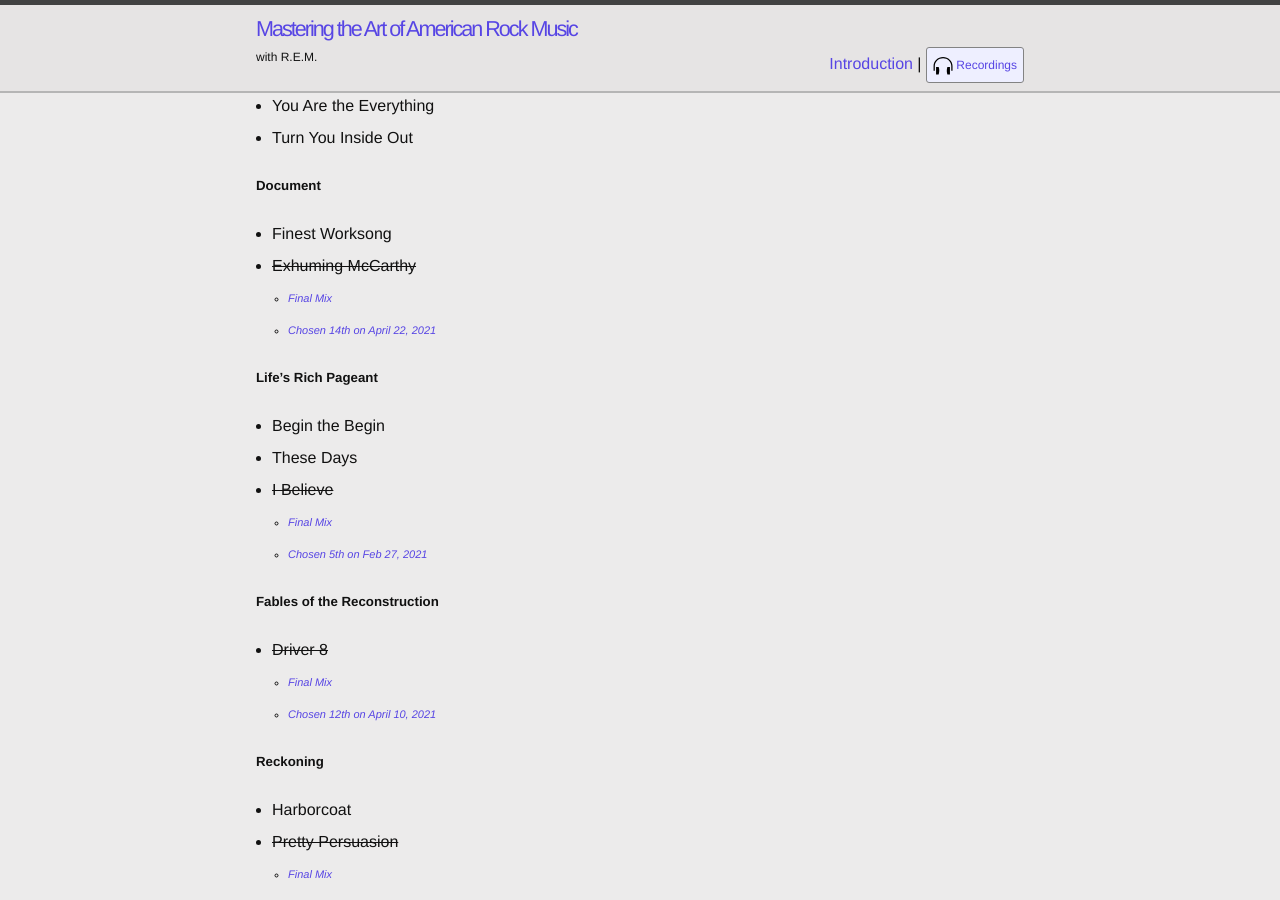
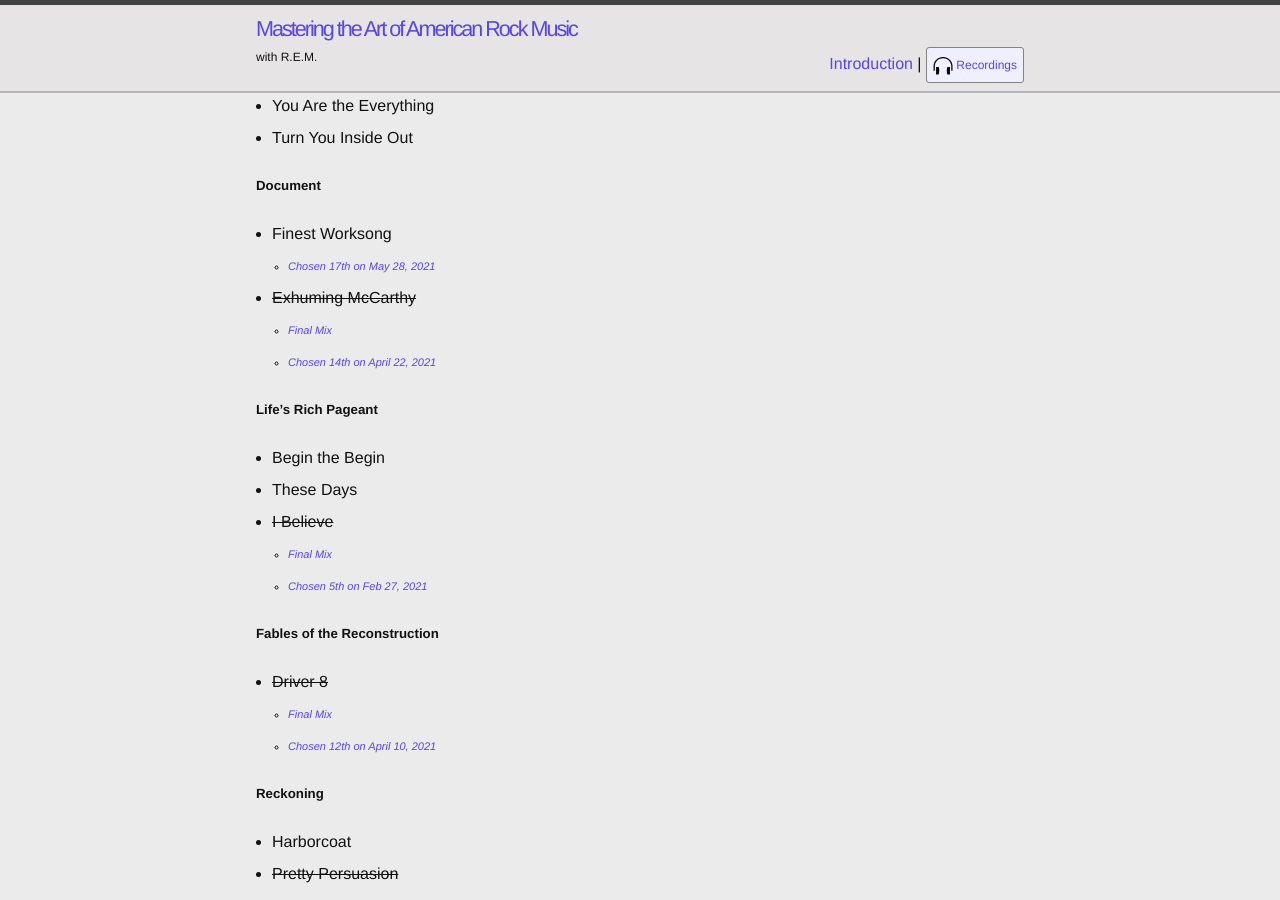
Before and after one commit to slatron/slatron.github.io, a Jekyll site: the page built from _posts/2021-02-06-begin-the-begin.md, in a window 1280 px wide and 900 px high, scrolled down 4578 px. Built offline with Jekyll 4.4.1, drawn with Linux system fonts in a browser that asks for light colours.

Commit message:
begin change

```diff
--- a/_posts/2021-02-06-begin-the-begin.md
+++ b/_posts/2021-02-06-begin-the-begin.md
@@ -77,7 +77,6 @@
 - ~~Leave~~
   - *[Chosen 16th on May 4, 2021](leave-1.html)*
     - *[Final Mix](https://drive.google.com/file/d/1BWBTLfwOTaKjLU0f1nY9Bpk5wl8PGqY7/view?usp=sharing){:target="_blank"}*
-
 - ~~So Fast, So Numb~~
   - *[Final Mix](https://drive.google.com/file/d/12NVKLkgs17zyAAAiOf4Ry7WArQL7ITbf/view?usp=sharing){:target="_blank"}*
   - *[Chosen 1st on Feb 6, 2021](so-fast-so-numb-1.html){:target="_blank"}*
@@ -101,6 +100,7 @@
 
 ##### Document
 - Finest Worksong
+  - *[Chosen 17th on May 28, 2021](finest-worksong-1.html){:target="_blank"}*
 - ~~Exhuming McCarthy~~
   - *[Final Mix](https://drive.google.com/file/d/1fdzJGO7KQvwzmp4JWt5rILEi_Om0wumM/view?usp=sharing){:target="_blank"}*
   - *[Chosen 14th on April 22, 2021](exhuming-mccarthy-1.html){:target="_blank"}*
```
